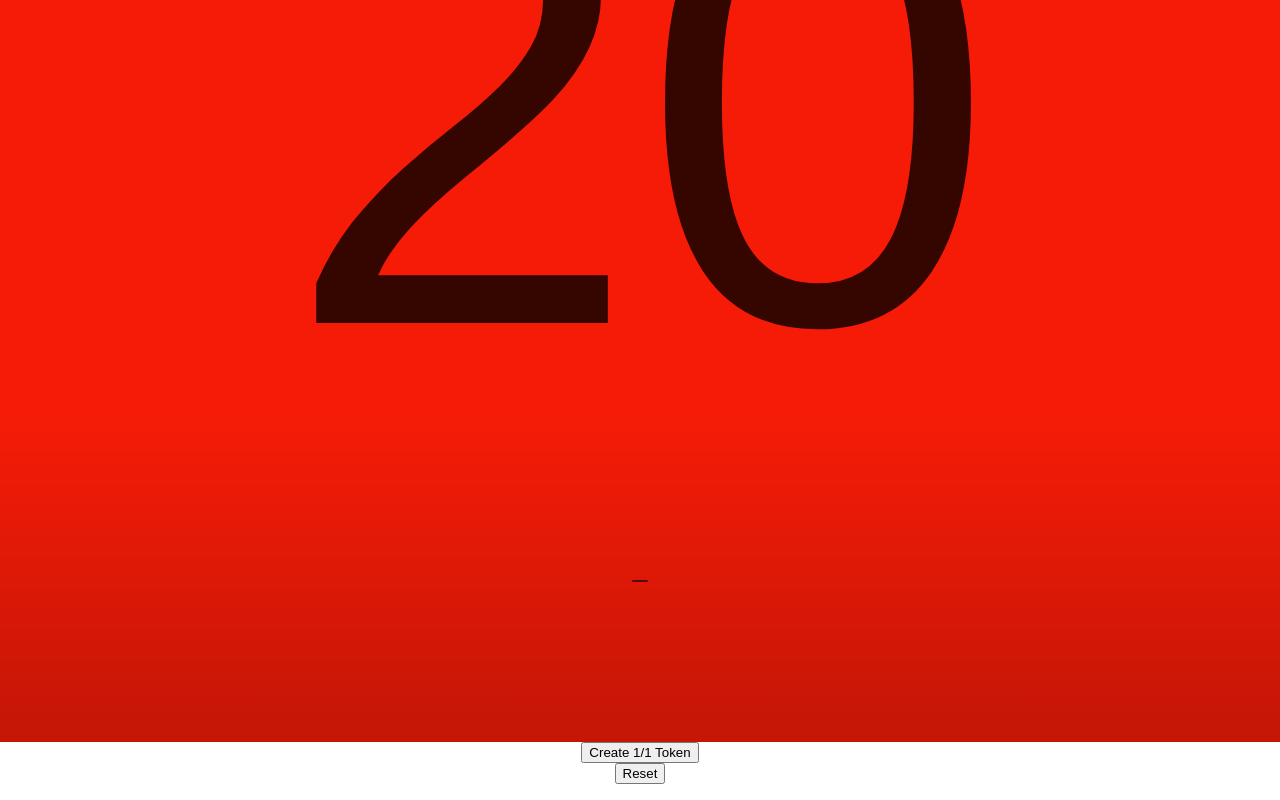
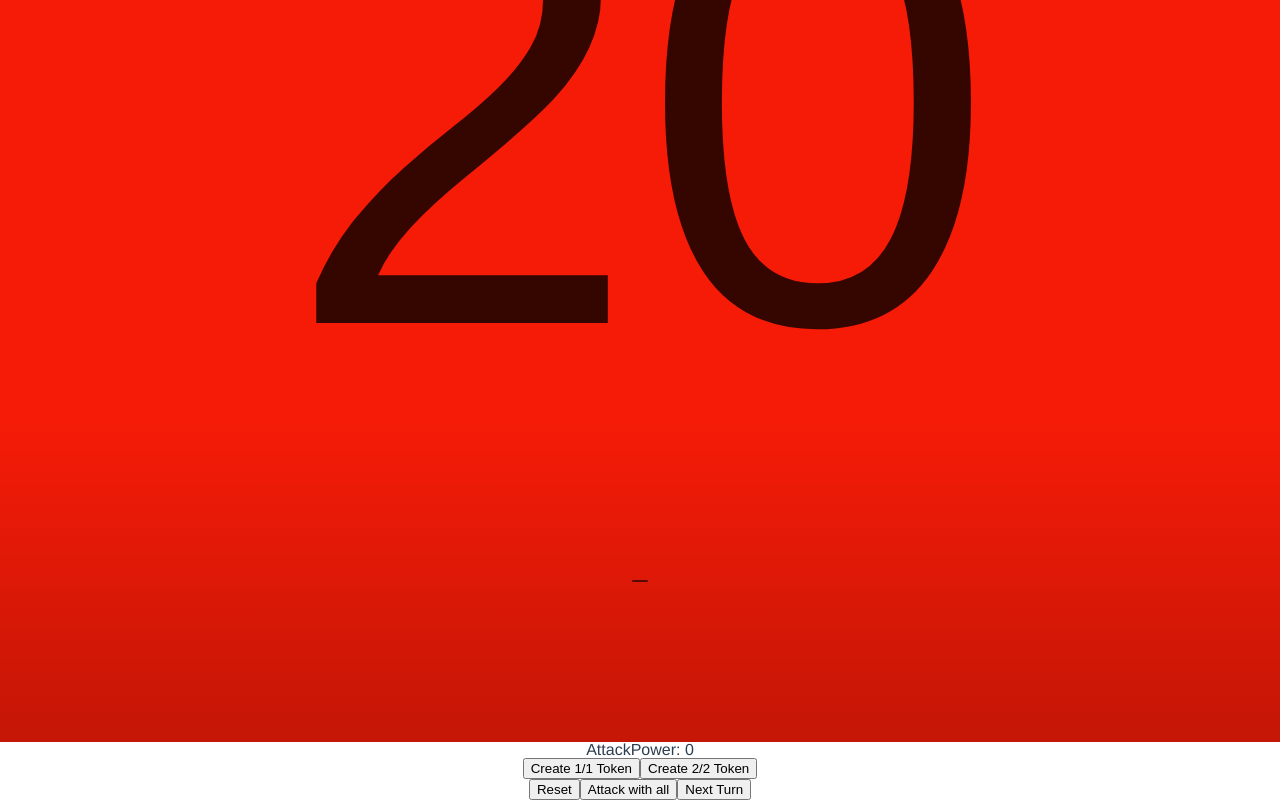
Before and after one commit to h2xd/mtg-token, a Vue app: page / in a window 1280 px wide. Shown: the part 538-1338 px from the top of the page. Built offline with nearby package versions, Linux system fonts and the light colour scheme.

Commit message:
feat(phases): add phase control

```diff
--- a/src/App.vue
+++ b/src/App.vue
@@ -3,6 +3,8 @@
   <Board :board="player1Store.board" />
 
   <button @click="player1Store.reset">Reset</button>
+  <button @click="handleAttackAll">Attack with all</button>
+  <button @click="handleNextTurn">Next Turn</button>
 </template>
 
 <script lang="ts">
@@ -20,8 +22,10 @@ export default defineComponent({
   },
   setup() {
     const player1Store = usePlayerStore()
+    const handleAttackAll = () => player1Store.board.attackWithAll()
+    const handleNextTurn = () => player1Store.nextTurn()
 
-    return { player1Store }
+    return { player1Store, handleAttackAll, handleNextTurn }
   },
 })
 </script>
@@ -30,6 +34,9 @@ export default defineComponent({
 :root {
   --mana-color-red-backgrond: #f51b07;
   --mana-color-red-text: #350600;
+  --space-m: 0.5rem;
+  --border-width: 0.1rem;
+  --border-radius: 0.2rem;
 }
 
 #app {
--- a/src/components/Board.vue
+++ b/src/components/Board.vue
@@ -1,12 +1,19 @@
 <template>
+  <div>AttackPower: {{ board.attackPower }}</div>
   <div>
-    <div v-if="board.hasToken">
-      <div v-for="(token, index) in board.token" :key="index">
-        <TokenCardDetail :token="token" @death="handleDeath" />
-      </div>
-    </div>
+    <ol v-if="board.hasToken" class="board">
+      <TokenCardDetail
+        is="li"
+        v-for="(token, index) in board.token"
+        :key="index"
+        :token="token"
+        @death="handleDeath"
+        @copy="handleCopy"
+      />
+    </ol>
 
-    <button @click="createToken">Create 1/1 Token</button>
+    <button @click="createToken(1, 1)">Create 1/1 Token</button>
+    <button @click="createToken(2, 2)">Create 2/2 Token</button>
   </div>
 </template>
 
@@ -27,17 +34,24 @@ export default defineComponent({
     board: Object as PropType<ReturnType<useBoardStore>>,
   },
   setup: (props) => {
-    function createToken() {
-      const newToken = new TokenCreature({ power: 1, toughness: 1 })
+    function createToken(power, toughness) {
+      const newToken = new TokenCreature({ power, toughness })
 
       props.board.addToken(newToken)
     }
 
-    function handleDeath(token: TokenCreature) {
-      props.board.removeToken(token)
-    }
+    const handleDeath = (token: TokenCreature) => props.board.removeToken(token)
+    const handleCopy = (token: TokenCreature) => props.board.copyToken(token)
 
-    return { createToken, handleDeath }
+    return { createToken, handleDeath, handleCopy }
   },
 })
 </script>
+
+<style scoped>
+.board {
+  display: flex;
+  flex-wrap: wrap;
+  list-style-type: none;
+}
+</style>
--- a/src/components/token/TokenCardDetail.vue
+++ b/src/components/token/TokenCardDetail.vue
@@ -1,11 +1,12 @@
 <template>
-  <div>
-    <div v-if="token">
-      <div>{{ token.power }} / {{ token.toughness }} Sick?: {{ token.hasSummoningSickness }}</div>
-    </div>
+  <component :is="is" class="card" v-if="token">
+    <div>{{ token.power }} / {{ token.toughness }}</div>
+    <div>Sick?: {{ token.hasSummoningSickness }}</div>
+    <div>Tapped?: {{ token.isTapped }}</div>
 
     <button @click="$emit('death', token)">Kill</button>
-  </div>
+    <button @click="$emit('copy', token)">Clone</button>
+  </component>
 </template>
 
 <script lang="ts">
@@ -16,8 +17,18 @@ export default defineComponent({
   name: "TokenCardDetail",
   props: {
     token: Object as PropType<TokenCreature>,
+    is: {
+      type: String,
+      default: "li",
+    },
   },
 })
 </script>
 
-<style scoped></style>
+<style scoped>
+.card {
+  padding: var(--space-m);
+  border: var(--border-width) solid #000;
+  border-radius: var(--border-radius);
+}
+</style>
--- a/src/entities/TokenCreature.ts
+++ b/src/entities/TokenCreature.ts
@@ -28,6 +28,10 @@ export class TokenCreature {
 
   get toughness(): number {
     return this._toughness
+  }
+
+  get isTapped(): boolean {
+    return this._tapped
   }
 
   get hasSummoningSickness(): boolean {
--- a/src/stores/boardStore.ts
+++ b/src/stores/boardStore.ts
@@ -10,6 +10,12 @@ export const useBoardStore = defineStore({
     hasToken() {
       return this.token.length > 0
     },
+    tokenThatCanAttack() {
+      return this.token.filter((token) => token.canAttack)
+    },
+    attackPower() {
+      return this.tokenThatCanAttack.reduce((prevValue, token) => prevValue + token.power, 0)
+    },
   },
   actions: {
     addToken(newToken: TokenCreature) {
@@ -18,6 +24,15 @@ export const useBoardStore = defineStore({
     removeToken(filterToken: TokenCreature) {
       this.token = this.token.filter((token) => token !== filterToken)
     },
+    copyToken(token: TokenCreature) {
+      this.token = [...this.token, new TokenCreature({ power: token.power, toughness: token.toughness })]
+    },
+    attackWithAll() {
+      this.token.forEach((token) => token.attack())
+    },
+    nextTurn() {
+      this.token.forEach((token) => token.clear())
+    },
     reset() {
       this.token = []
     },
--- a/src/stores/playerStore.ts
+++ b/src/stores/playerStore.ts
@@ -18,5 +18,8 @@ export const usePlayerStore = defineStore({
       this.life.reset()
       this.board.reset()
     },
+    nextTurn() {
+      this.board.nextTurn()
+    },
   },
 })
```
